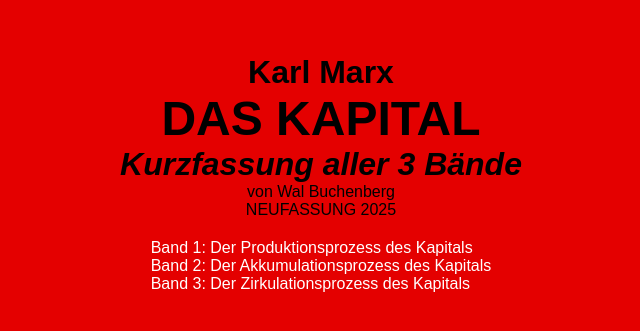
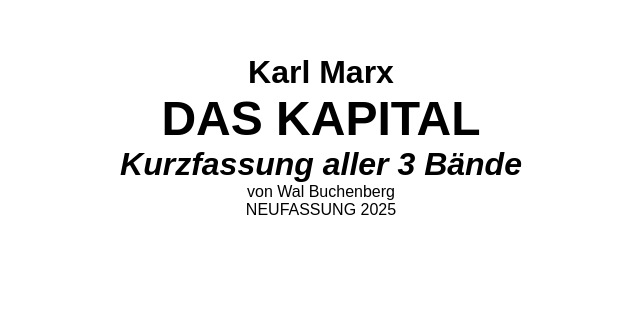
Before and after one commit to Pulgasari/pwa-daskapital, a plain HTML site: page index.html in a window 1280 px wide. Shown: the part 307-638 px from the top of the page, without its empty margins (319-959 px from the left). Drawn offline with Linux system fonts and the light colour scheme.

Commit message:
update style.css

```diff
--- a/css/style.css
+++ b/css/style.css
@@ -15,7 +15,6 @@ body {
   margin: 0;
   padding: 0;
 
-  background: #E40000;
   color: #000;
 }
 
```
